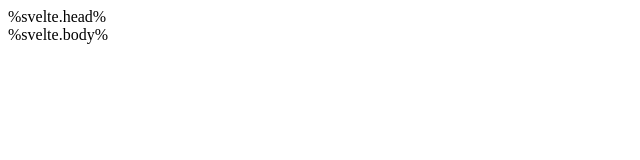
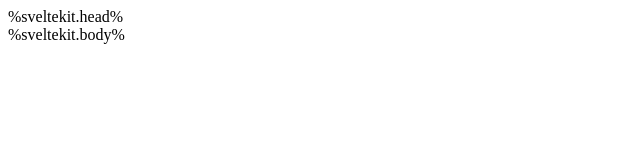
Before and after one commit to Ennoriel/rennes-sports, a website: page src/app.html in a window 1280 px wide. Shown: the full height of the page, 0-640 px from the left. Drawn offline with Linux system fonts and the light colour scheme.

Commit message:
update deps

```diff
--- a/src/app.html
+++ b/src/app.html
@@ -11,9 +11,9 @@
 			rel="stylesheet"
 		/>
 		<meta name="viewport" content="width=device-width, initial-scale=1" />
-		%svelte.head%
+		%sveltekit.head%
 	</head>
 	<body>
-		<div id="svelte">%svelte.body%</div>
+		<div id="svelte">%sveltekit.body%</div>
 	</body>
 </html>
```
Also changed, not shown: package.json (+15 -15 lines), pnpm-lock.yaml.
